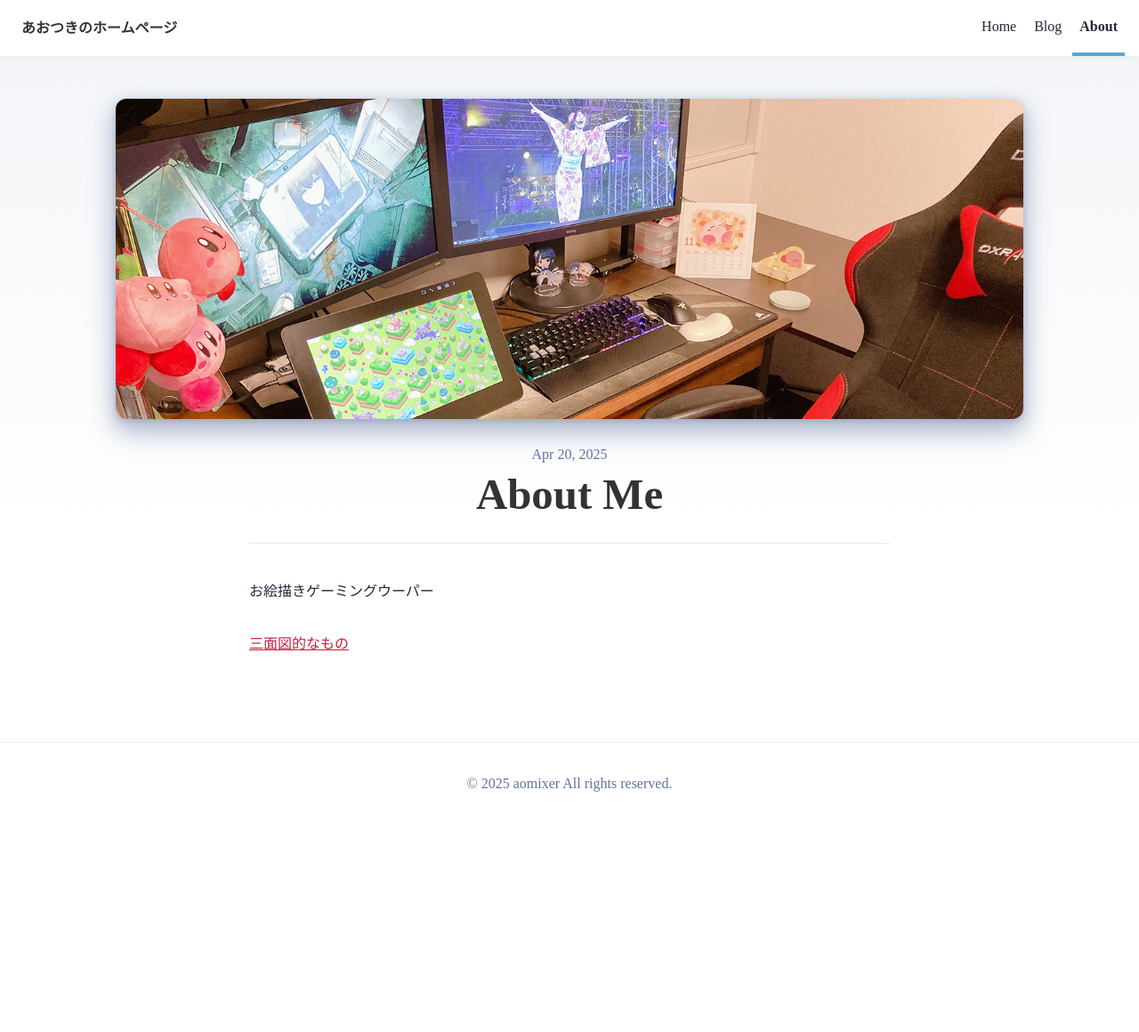
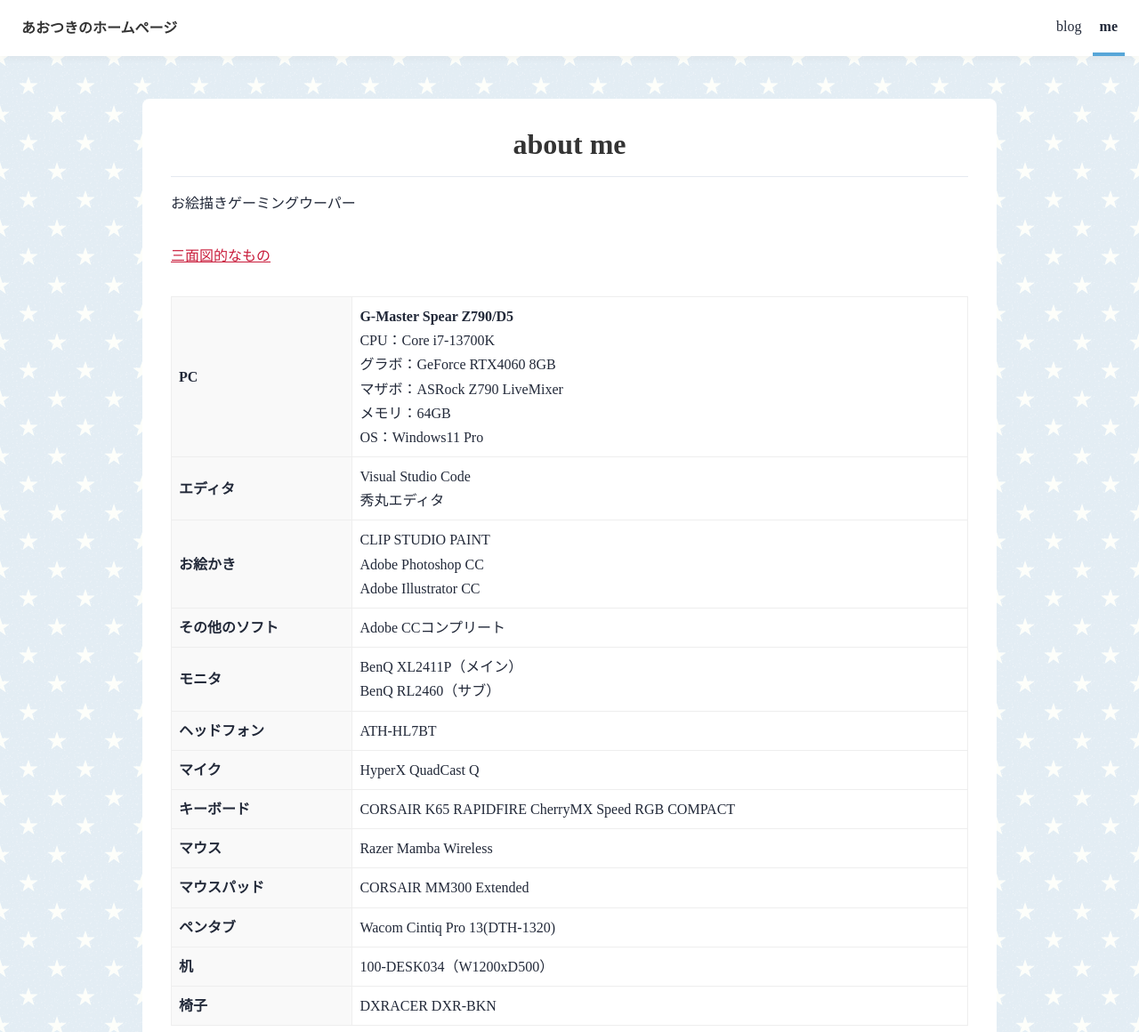
Before and after one commit to aomixer/aomixer.github.io, an Astro site: page /about in a window 1280 px wide. Shown: the top 1160 px of the page at 89% size. Before the commit the page ends 990 px from the top, so only its background shows below. Built offline with nearby package versions, Linux system fonts and the light colour scheme; Astro itself is replaced by a stand-in of ours; a web font is replaced by a local one.

Commit message:
スタイル変更など

```diff
--- a/package.json
+++ b/package.json
@@ -12,6 +12,10 @@
     "@astrojs/mdx": "^4.2.4",
     "@astrojs/rss": "^4.0.11",
     "@astrojs/sitemap": "^3.3.0",
-    "astro": "^5.7.4"
+    "astro": "^5.7.4",
+    "sass": "^1.86.3"
+  },
+  "devDependencies": {
+    "sass-embedded": "^1.86.3"
   }
 }
--- a/src/components/BaseHead.astro
+++ b/src/components/BaseHead.astro
@@ -1,7 +1,7 @@
 ---
 // Import the global.css file here so that it is included on
 // all pages through the use of the <BaseHead> component.
-import '../styles/global.css';
+import '@styles/global.scss';
 import { SITE_TITLE } from '../consts';
 
 interface Props {
--- a/src/components/Footer.astro
+++ b/src/components/Footer.astro
@@ -7,8 +7,7 @@
 </footer>
 <style>
 	footer {
-		border-top: 1px solid #eee;
-		padding: 2em 1em 6em 1em;
+		padding: 1em;
 		background: #fff;
 		color: rgb(var(--gray));
 		text-align: center;
--- a/src/components/Header.astro
+++ b/src/components/Header.astro
@@ -7,13 +7,13 @@
 	<nav>
 		<h2><a href="/">{SITE_TITLE}</a></h2>
 		<div class="internal-links">
-			<HeaderLink href="/">Home</HeaderLink>
-			<HeaderLink href="/blog">Blog</HeaderLink>
-			<HeaderLink href="/about">About</HeaderLink>
+			<!-- <HeaderLink href="/">Home</HeaderLink> -->
+			<HeaderLink href="/blog">blog</HeaderLink>
+			<HeaderLink href="/about">me</HeaderLink>
 		</div>
 	</nav>
 </header>
-<style>
+<style lang="scss">
 	header {
 		margin: 0;
 		padding: 0 1em;
@@ -49,6 +49,17 @@
 		display: flex;
 	}
 	@media (max-width: 720px) {
+		nav {
+			flex-wrap: wrap;
+
+			a {
+				padding: .5em;
+			}
+		}
+		h2 {
+			width: 100%;
+			padding: 1em 0;
+		}
 		.social-links {
 			display: none;
 		}
--- a/src/layouts/BlogPost.astro
+++ b/src/layouts/BlogPost.astro
@@ -4,21 +4,17 @@
 import Header from '../components/Header.astro';
 import Footer from '../components/Footer.astro';
 import FormattedDate from '../components/FormattedDate.astro';
+import { SITE_TITLE } from '../consts';
 
 type Props = CollectionEntry<'blog'>['data'];
 
 const { title, description, pubDate, updatedDate, heroImage } = Astro.props;
 ---
 
-<html lang="en">
+<html lang="ja">
 	<head>
-		<BaseHead title={title} description={description} />
+		<BaseHead title={title + " / " +  SITE_TITLE} description={description} />
 		<style>
-			main {
-				width: calc(100% - 2em);
-				max-width: 100%;
-				margin: 0;
-			}
 			.hero-image {
 				width: 100%;
 			}
@@ -31,10 +27,6 @@
 				object-fit: cover;
 			}
 			.prose {
-				width: 720px;
-				max-width: calc(100% - 2em);
-				margin: auto;
-				padding: 1em;
 				color: rgb(var(--gray-dark));
 			}
 			.title {
@@ -45,6 +37,8 @@
 			}
 			.title h1 {
 				margin: 0 0 0.5em 0;
+				font-size: 3.2rem;
+				line-height: 1.5;
 			}
 			.date {
 				margin-bottom: 0.5em;
--- /dev/null
+++ b/src/layouts/Page.astro
@@ -0,0 +1,33 @@
+---
+import type { CollectionEntry } from 'astro:content';
+import BaseHead from '../components/BaseHead.astro';
+import Header from '../components/Header.astro';
+import Footer from '../components/Footer.astro';
+import { SITE_TITLE } from '../consts';
+
+type Props = CollectionEntry<'blog'>['data'];
+
+const { title, description} = Astro.props;
+---
+
+<html lang="ja">
+	<head>
+		<BaseHead title={title + " / " +  SITE_TITLE} description={description} />
+	</head>
+
+	<body>
+		<Header />
+		<main>
+			<article>
+				<div class="prose">
+					<div class="title">
+						<h1 class="page-title">{title}</h1>
+						<hr />
+					</div>
+					<slot />
+				</div>
+			</article>
+		</main>
+		<Footer />
+	</body>
+</html>
--- a/src/pages/about.astro
+++ b/src/pages/about.astro
@@ -1,18 +1,78 @@
 ---
-import Layout from '../layouts/BlogPost.astro';
+import Layout from "../layouts/Page.astro";
 ---
 
 <Layout
-	title="About Me"
+	title="about me"
 	description="お絵描きゲーミングウーパー"
-	pubDate={new Date('2025/04/20')}
+	pubDate={new Date("2025/04/20")}
 	heroImage="/assets/img/about/img_header.jpg"
 >
+	<p>お絵描きゲーミングウーパー</p>
+
 	<p>
-		お絵描きゲーミングウーパー
+		<a href="/assets/img/about/img_avatar-preview.png" target="_blank"
+			>三面図的なもの</a
+		>
 	</p>
 
-	<p>
-		<a href="/assets/img/about/img_avatar-preview.png" target="_blank">三面図的なもの</a>
-	</p>
+	<table>
+		<tbody>
+			<tr>
+				<th>PC</th>
+				<td><strong>G-Master Spear Z790/D5</strong><br />CPU：Core
+					i7-13700K<br />グラボ：GeForce RTX4060 8GB<br />マザボ：ASRock Z790 LiveMixer<br />メモリ：64GB<br />OS：Windows11
+					Pro</td>
+			</tr>
+			<tr>
+				<th>エディタ</th>
+				<td>Visual Studio Code<br />秀丸エディタ</td>
+			</tr>
+			<tr>
+				<th>お絵かき</th>
+				<td>CLIP STUDIO PAINT<br />Adobe Photoshop CC<br />Adobe
+					Illustrator CC</td>
+			</tr>
+			<tr>
+				<th>その他のソフト</th>
+				<td>Adobe CCコンプリート</td>
+			</tr>
+			<tr>
+				<th>モニタ</th>
+				<td>BenQ XL2411P（メイン）<br />BenQ RL2460（サブ）</td>
+			</tr>
+			<tr>
+				<th>ヘッドフォン</th>
+				<td>ATH-HL7BT</td>
+			</tr>
+			<tr>
+				<th>マイク</th>
+				<td>HyperX QuadCast Q</td>
+			</tr>
+			<tr>
+				<th>キーボード</th>
+				<td>CORSAIR K65 RAPIDFIRE CherryMX Speed RGB COMPACT</td>
+			</tr>
+			<tr>
+				<th>マウス</th>
+				<td>Razer Mamba Wireless</td>
+			</tr>
+			<tr>
+				<th>マウスパッド</th>
+				<td>CORSAIR MM300 Extended</td>
+			</tr>
+			<tr>
+				<th>ペンタブ</th>
+				<td> Wacom Cintiq Pro 13(DTH-1320) </td>
+			</tr>
+			<tr>
+				<th>机</th>
+				<td>100-DESK034（W1200xD500）</td>
+			</tr>
+			<tr>
+				<th>椅子</th>
+				<td>DXRACER DXR-BKN</td>
+			</tr>
+		</tbody>
+	</table>
 </Layout>
--- a/src/pages/blog/index.astro
+++ b/src/pages/blog/index.astro
@@ -14,11 +14,8 @@
 <!doctype html>
 <html lang="ja">
 	<head>
-		<BaseHead title={SITE_TITLE} description={SITE_DESCRIPTION} />
+		<BaseHead title={"blog / " + SITE_TITLE} description={SITE_DESCRIPTION} />
 		<style>
-			main {
-				width: 960px;
-			}
 			ul {
 				display: flex;
 				flex-wrap: wrap;
@@ -58,6 +55,7 @@
 				margin: 0;
 				color: rgb(var(--black));
 				line-height: 1;
+				font-size: 1.8rem;
 			}
 			.date {
 				margin: 0;
@@ -80,9 +78,6 @@
 				}
 				ul li:first-child {
 					margin-bottom: 0;
-				}
-				ul li:first-child .title {
-					font-size: 1.563em;
 				}
 			}
 		</style>
--- a/src/pages/index.astro
+++ b/src/pages/index.astro
@@ -16,9 +16,6 @@
 	<head>
 		<BaseHead title={SITE_TITLE} description={SITE_DESCRIPTION} />
 		<style>
-			main {
-				width: 960px;
-			}
 			ul {
 				display: flex;
 				flex-wrap: wrap;
@@ -37,9 +34,6 @@
 			ul li:first-child img {
 				width: 100%;
 			}
-			ul li:first-child .title {
-				font-size: 2.369rem;
-			}
 			ul li img {
 				border-radius: 12px;
 				margin-bottom: 0.5rem;
@@ -53,6 +47,7 @@
 				margin: 0;
 				color: rgb(var(--black));
 				line-height: 1;
+				font-size: 1.8rem;
 			}
 			.date {
 				margin: 0;
@@ -76,9 +71,6 @@
 				ul li:first-child {
 					margin-bottom: 0;
 				}
-				ul li:first-child .title {
-					font-size: 1.563em;
-				}
 			}
 		</style>
 	</head>
@@ -87,15 +79,13 @@
 		<main>
 			<h1>Welcome to my homepage!!</h1>
 
-			<p>てきとうに何か書くよ</p>
-
 			<section>
 				<ul>
 					{
 						posts.map((post) => (
 							<li>
 								<a href={`/blog/${post.id}/`}>
-									<img width={720} height={360} src={post.data.heroImage ? post.data.heroImage : '/assets/img/blog/noimage.webp'} alt="{post.data.title}">
+									<img width={720} height={360} src={post.data.heroImage ? post.data.heroImage : '/assets/img/blog/noimage.png'} alt="{post.data.title}">
 									<h4 class="title">{post.data.title}</h4>
 									<p class="date">
 										<FormattedDate date={post.data.pubDate} />
@@ -112,12 +102,9 @@
 </html>
 
 
-<style>
+<style lang="scss">
 h1 {
+	margin-bottom: 3.2rem;
 	font-size: 2.4rem;
 }
-
-main {
-	min-height: 50vh;
-}
 </style>
--- a/src/styles/global.css
+++ b/src/styles/global.scss
@@ -1,8 +1,5 @@
-/*
-  The CSS in this style tag is based off of Bear Blog's default CSS.
-  https://github.com/HermanMartinus/bearblog/blob/297026a877bc2ab2b3bdfbd6b9f7961c350917dd/templates/styles/blog/default.css
-  License MIT: https://github.com/HermanMartinus/bearblog/blob/master/LICENSE.md
- */
+@use '@styles/global/mixin' as m;
+@use '@styles/global/variable' as v;
 
 :root {
 	--accent: #c91c3b;
@@ -18,6 +15,10 @@
 		0 16px 32px rgba(var(--gray), 33%);
 }
 
+* {
+	box-sizing: border-box;
+}
+
 html {
 	font-size: 62.5%;
 }
@@ -28,20 +29,31 @@
 	margin: 0;
 	padding: 0;
 	text-align: left;
-	background: linear-gradient(var(--gray-gradient)) no-repeat;
-	background-size: 100% 600px;
+	background: url(/assets/img/bg_star.png);
 	word-wrap: break-word;
 	overflow-wrap: break-word;
 	color: rgb(var(--gray-dark));
-	font-size: 1.6rem;
+	font-size: 1.4rem;
 	line-height: 1.7;
+
+	@include m.pc {
+		font-size: 1.6rem;
+	}
 }
+
 main {
-	width: 720px;
-	max-width: calc(100% - 2em);
-	margin: auto;
-	padding: 3em 1em;
+	border-radius: 8px;
+	width: 90%;
+	max-width: 960px;
+	margin: 3em auto;
+	padding: 1.6rem;
+	background: #fff;
+
+	@include m.pc {
+		padding: 3.2rem
+	}
 }
+
 h1,
 h2,
 h3,
@@ -52,81 +64,92 @@
 	color: rgb(var(--black));
 	line-height: 1.2;
 }
+
 h1 {
 	font-size: 3.052em;
 }
+
 h2 {
 	font-size: 2.441em;
 }
+
 h3 {
 	font-size: 1.953em;
 }
+
 h4 {
 	font-size: 1.563em;
 }
+
 h5 {
 	font-size: 1.25em;
 }
+
 strong,
 b {
 	font-weight: 700;
 }
+
 a {
 	color: var(--accent);
 }
+
 a:hover {
 	color: var(--accent);
 }
+
 p {
 	margin-bottom: 1em;
 }
+
 .prose p {
 	margin-bottom: 2em;
 }
+
 textarea {
 	width: 100%;
 	font-size: 16px;
 }
+
 input {
 	font-size: 16px;
 }
+
 table {
 	width: 100%;
 }
+
 img {
 	max-width: 100%;
 	height: auto;
 	border-radius: 8px;
 }
+
 code {
 	padding: 2px 5px;
 	background-color: rgb(var(--gray-light));
 	border-radius: 2px;
 }
+
 pre {
 	padding: 1.5em;
 	border-radius: 8px;
 }
-pre > code {
+
+pre>code {
 	all: unset;
 }
+
 blockquote {
 	border-left: 4px solid var(--accent);
 	padding: 0 0 0 20px;
 	margin: 0px;
 	font-size: 1.333em;
 }
+
 hr {
 	border: none;
 	border-top: 1px solid rgb(var(--gray-light));
-}
-@media (max-width: 720px) {
-	body {
-		font-size: 18px;
-	}
-	main {
-		padding: 1em;
-	}
 }
 
 .sr-only {
@@ -146,3 +169,38 @@
 	/* added line to stop words getting smushed together (as they go onto separate lines and some screen readers do not understand line feeds as a space */
 	white-space: nowrap;
 }
+
+table {
+	border-collapse: collapse;
+
+	thead,
+	tbody,
+	tfoot,
+	tr,
+	th,
+	td {
+		@include m.sp {
+			display: block;
+		}
+	}
+
+	th,
+	td {
+		border: 1px solid #eee;
+		padding: .5em;
+	}
+
+	th {
+		background: #f9f9f9;
+	}
+}
+
+.page-title {
+	margin-bottom: 0.5em;
+	font-size: 2.4rem;
+	text-align: center;
+
+	@include m.pc {
+		font-size: 3.2rem;
+	}
+}
--- /dev/null
+++ b/src/styles/global/_mixin.scss
@@ -0,0 +1,17 @@
+@mixin pc($width: 767px) {
+  @media ($width <= width) {
+    @content;
+  }
+}
+
+@mixin tab {
+  @media (768px <= width <= 1024px) {
+    @content;
+  }
+}
+
+@mixin sp($width: 768px) {
+  @media (width < $width) {
+    @content;
+  }
+}
--- /dev/null
+++ b/src/styles/global/_variable.scss
@@ -0,0 +1 @@
+@charset "UTF-8";
```
Also changed, not shown: src/content/blog/20250421_1.md (added, +29 -0 lines), src/content/blog/test.md (deleted, +0 -8 lines), src/content/blog/test2.md (deleted, +0 -10 lines), tsconfig.json (+9 -1 lines), public/assets/img/bg_star.png (added), public/assets/img/blog/noimage.png (added), 1 other file.
